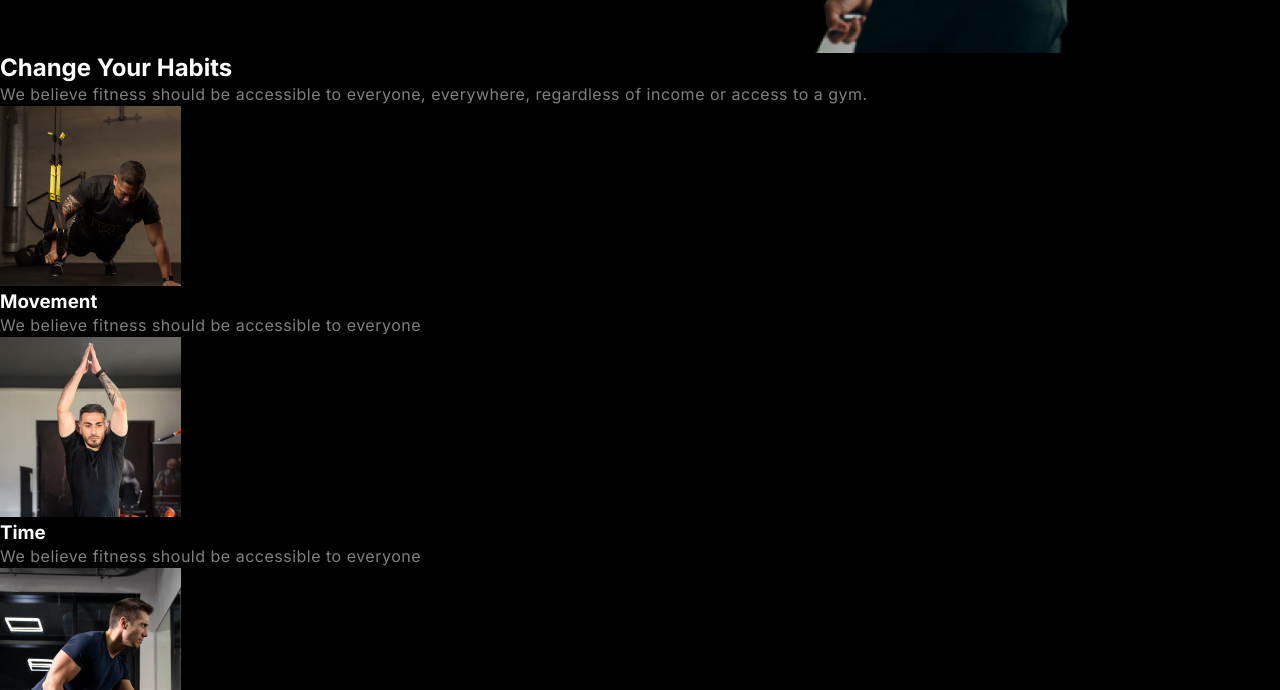
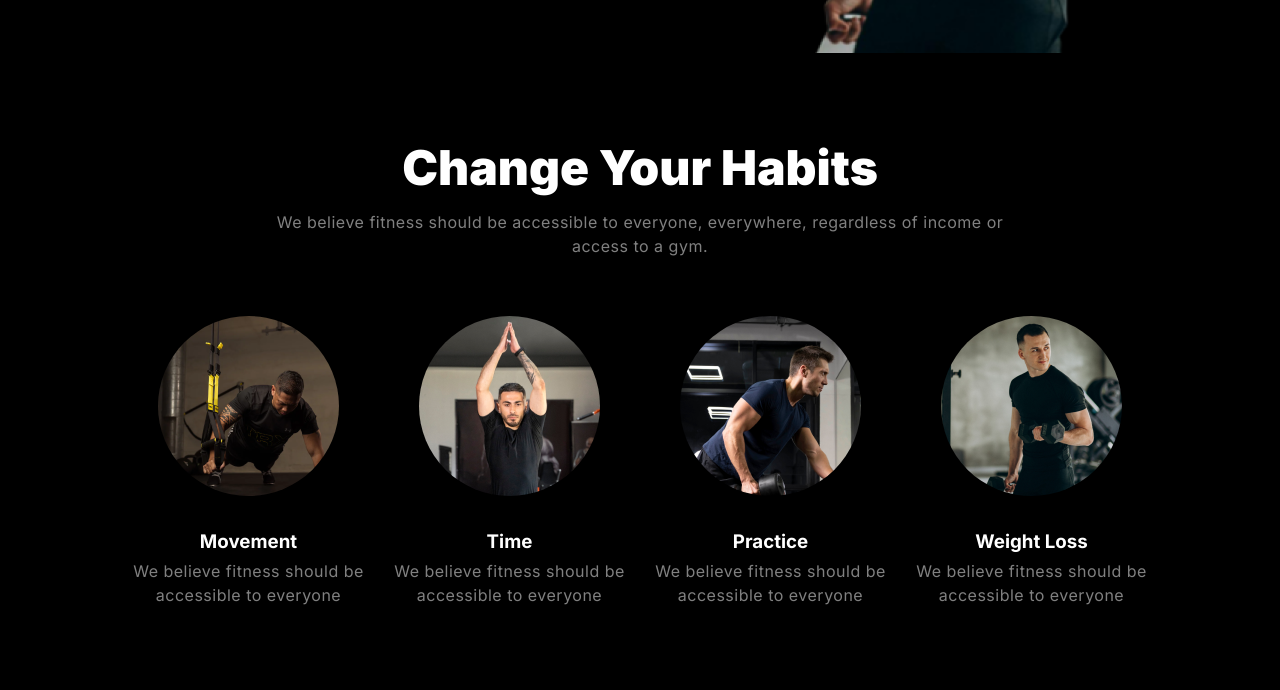
Before and after one commit to Dev-Mahamudul/fitness-landing-page-responsive, a plain HTML site: page index.html in a window 1280 px wide. Shown: the part 627-1317 px from the top of the page. Drawn offline with Linux system fonts and the light colour scheme.

Commit message:
add habit css

```diff
--- a/style/style.css
+++ b/style/style.css
@@ -183,3 +183,53 @@ header{
     border-radius: 42px;
  }
  /* banner field end  */
+
+
+
+/* start habit field  */
+.habit-container {
+    width: 100%;
+    height: 80vh;
+    display: flex;
+    flex-direction: column;
+    justify-content: center;
+    align-items: center;
+ }
+ .habit{
+    width: 1044px;
+    height: 452px;
+    display: flex;
+    flex-direction: column;
+    justify-content: center;
+    align-items: center;
+ }
+ .habit > h1 {
+    margin-bottom: 14px;
+    font-size: 48px;
+    font-weight: 900;
+    line-height: 120%;
+ }
+ .habit > p {
+    text-align: center;
+    margin-bottom: 58px;
+    padding: 0 150px;
+ }
+ .habit-card-container {
+    display: grid;
+    grid-template-columns: repeat(4,1fr);
+    text-align: center;
+ }
+ .habit-card-1 > img,
+ .habit-card-2 > img,
+ .habit-card-3 > img,
+ .habit-card-4 > img {
+    border-radius: 50%;
+    margin-bottom: 30px;
+ }
+ .habit-card-1 > h3,
+ .habit-card-2 > h3,
+ .habit-card-3 > h3,
+ .habit-card-4 > h3 {
+    margin-bottom: 6px;
+ }
+ /* end habit field  */
```
